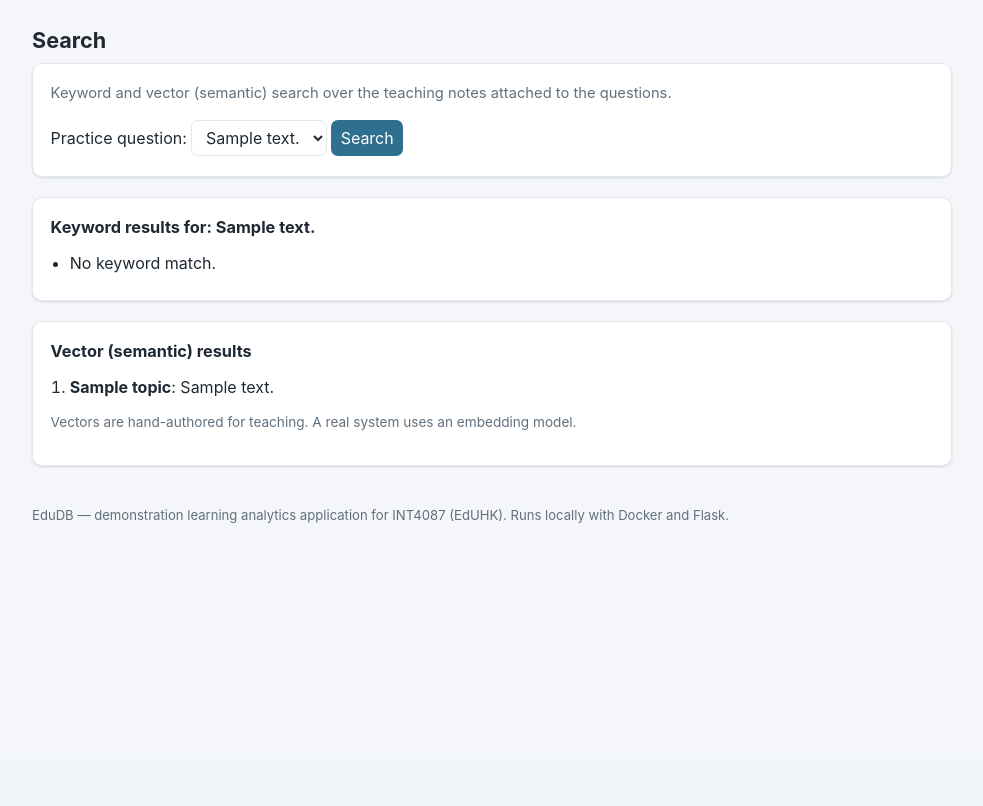
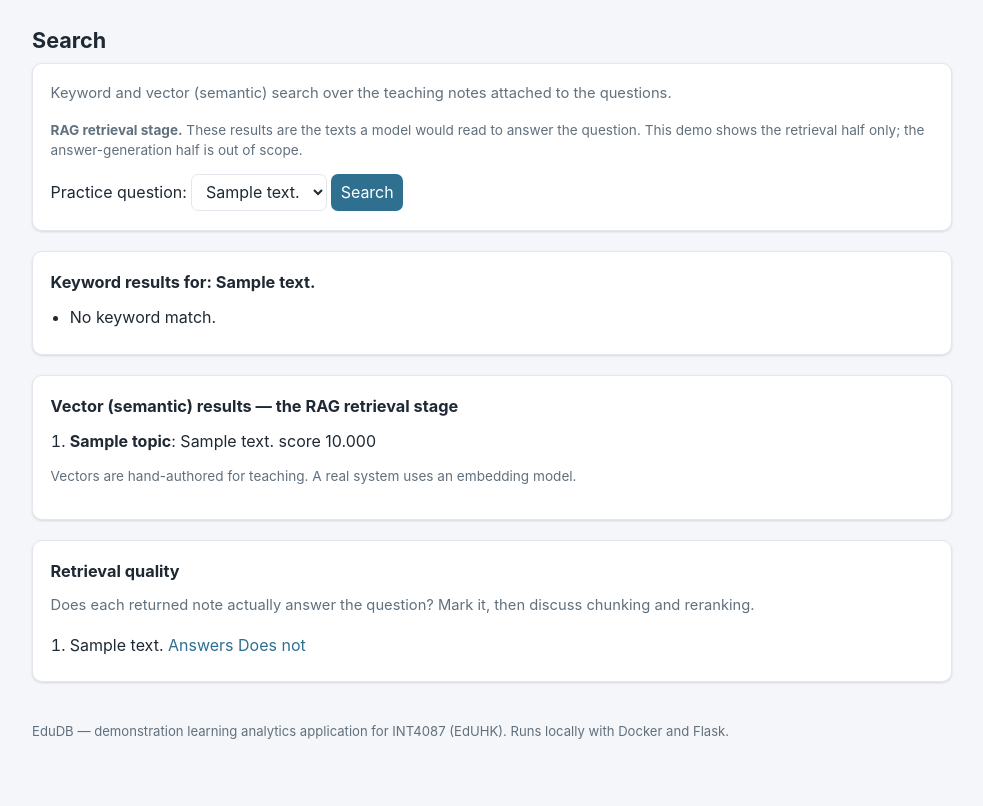
Before and after one commit to drhycheung/EduDB, a Flask app: template templates/search.html in a window 1280 px wide. Shown: the part 45-851 px from the top of the page, without its empty margins (148-1131 px from the left). Before the commit the page ends 568 px from the top, so only its background shows below. Run offline with Flask 3, Linux system fonts and the light colour scheme; the template is opened without the code that fills it: most values are stand-ins (such as "Sample title", 1, 10 or a date in 2020); some libraries are stand-ins or nearby versions.

Commit message:
F6: frame search as RAG retrieval stage; add no-JS retrieval-quality panel
- app.py: add in-memory RAG_MARKS store (cleared on restart, mirrors SESSIONS);
  /search now ranks excerpts with their cosine score and accepts teacher marks
  via plain GET links (no JavaScript), keeping the F6 design rules intact.
- templates/search.html: add 'RAG retrieval stage' label, show vector scores,
  and add a retrieval-quality panel where the teacher marks each returned note
  as answering or not, then discusses chunking and reranking.
- README.md / teaching-note.md: note F6 is the RAG retrieval stage and describe
  the retrieval-quality panel, keeping the docs consistent with the planning files.

Scope: retrieval half of RAG only; no embedding model, no LLM call, no new route.

```diff
--- a/app.py
+++ b/app.py
@@ -122,6 +122,12 @@ def load_excerpts():
 # Load the excerpts once when the program starts. They do not change while the
 # application runs.
 EXCERPTS = load_excerpts()
+
+# In-memory marks for the F6 retrieval-quality panel. The key is (question id,
+# excerpt index); the value is "yes" or "no" for "does this note answer the
+# question". This is a teaching aid only. It lives in the server process and is
+# cleared when the program restarts, like the SESSIONS store above.
+RAG_MARKS = {}
 
 # Three practice questions used by the search screen. Each has a hand-written
 # vector that points toward the kind of note it should match. The questions are
@@ -273,11 +279,21 @@ def logout():
 
 
 @app.route("/search")
-def search():  # F6 keyword and vector retrieval over excerpts
+def search():  # F6 keyword and vector retrieval over excerpts; the retrieval stage of RAG
+    # F6 is the retrieval stage of Retrieval-Augmented Generation (RAG): a model
+    # would read the excerpts below to answer the question. This demo shows the
+    # retrieval half only; it does not call a model to generate an answer.
     # If no question was chosen, show the search page with all excerpts.
     qid = request.args.get("qid", type=int)
     if not qid:
         return render_template("search.html", excerpts=EXCERPTS, practice=PRACTICE, user=current_user())
+    # A teacher can mark each returned excerpt as answering the question or not.
+    # The mark arrives as a plain link click (no JavaScript) and is kept in the
+    # RAG_MARKS dictionary for the lesson.
+    mark = request.args.get("mark", type=int)
+    val = request.args.get("val")
+    if mark is not None and val in ("yes", "no"):
+        RAG_MARKS[(qid, mark)] = val
     # Find the chosen practice question.
     pq = next(p for p in PRACTICE if p["id"] == qid)
     # Common words (stopwords) carry little meaning, so we ignore them. We also
@@ -288,9 +304,14 @@ def search():  # F6 keyword and vector retrieval over excerpts
     # Keyword search: keep excerpts that contain any of the question words.
     keyword = [e for e in EXCERPTS if any(w in e["excerpt_text"].lower() for w in words)]
     # Vector search: rank excerpts by cosine similarity to the question vector
-    # and keep the three closest. This finds meaning, not just matching words.
-    vector = sorted(EXCERPTS, key=lambda e: cosine(pq["vec"], e["vec"]), reverse=True)[:3]
+    # and keep the three closest. We keep the original index so the teacher mark
+    # can find its row, and we keep the score so the panel can show it.
+    ranked = sorted(range(len(EXCERPTS)),
+                    key=lambda i: cosine(pq["vec"], EXCERPTS[i]["vec"]),
+                    reverse=True)[:3]
+    vector = [(i, EXCERPTS[i], cosine(pq["vec"], EXCERPTS[i]["vec"])) for i in ranked]
     return render_template("search.html", pq=pq, keyword=keyword, vector=vector,
+                           marks=RAG_MARKS, qid=qid,
                            excerpts=EXCERPTS, practice=PRACTICE, user=current_user())
 
 
--- a/templates/search.html
+++ b/templates/search.html
@@ -3,6 +3,7 @@
 {% block body %}
   <div class="panel">
     <p class="sub">Keyword and vector (semantic) search over the teaching notes attached to the questions.</p>
+    <p class="note"><b>RAG retrieval stage.</b> These results are the texts a model would read to answer the question. This demo shows the retrieval half only; the answer-generation half is out of scope.</p>
     <form method="get">
       <label>Practice question:
         <select name="qid">
@@ -19,9 +20,24 @@
     <ul>{% for e in keyword %}<li><b>{{ e.topic }}</b>: {{ e.excerpt_text }}</li>{% else %}<li>No keyword match.</li>{% endfor %}</ul>
   </div>
   <div class="panel">
-    <h2>Vector (semantic) results</h2>
-    <ol>{% for e in vector %}<li><b>{{ e.topic }}</b>: {{ e.excerpt_text }}</li>{% endfor %}</ol>
+    <h2>Vector (semantic) results — the RAG retrieval stage</h2>
+    <ol>{% for i, e, score in vector %}<li><b>{{ e.topic }}</b>: {{ e.excerpt_text }} <span class="score">score {{ "%.3f"|format(score) }}</span></li>{% endfor %}</ol>
     <p class="note">Vectors are hand-authored for teaching. A real system uses an embedding model.</p>
+  </div>
+
+  <div class="panel">
+    <h2>Retrieval quality</h2>
+    <p class="sub">Does each returned note actually answer the question? Mark it, then discuss chunking and reranking.</p>
+    <ol>
+      {% for i, e, score in vector %}
+      <li>
+        {{ e.excerpt_text }}
+        <a href="?qid={{ qid }}&amp;mark={{ i }}&amp;val=yes">Answers</a>
+        <a href="?qid={{ qid }}&amp;mark={{ i }}&amp;val=no">Does not</a>
+        {% if marks.get((qid, i)) %}<span class="mark-state">marked: {{ marks.get((qid, i)) }}</span>{% endif %}
+      </li>
+      {% endfor %}
+    </ol>
   </div>
   {% endif %}
 {% endblock %}
```
Also changed, not shown: teaching-note.md (+8 -0 lines), README.md.
